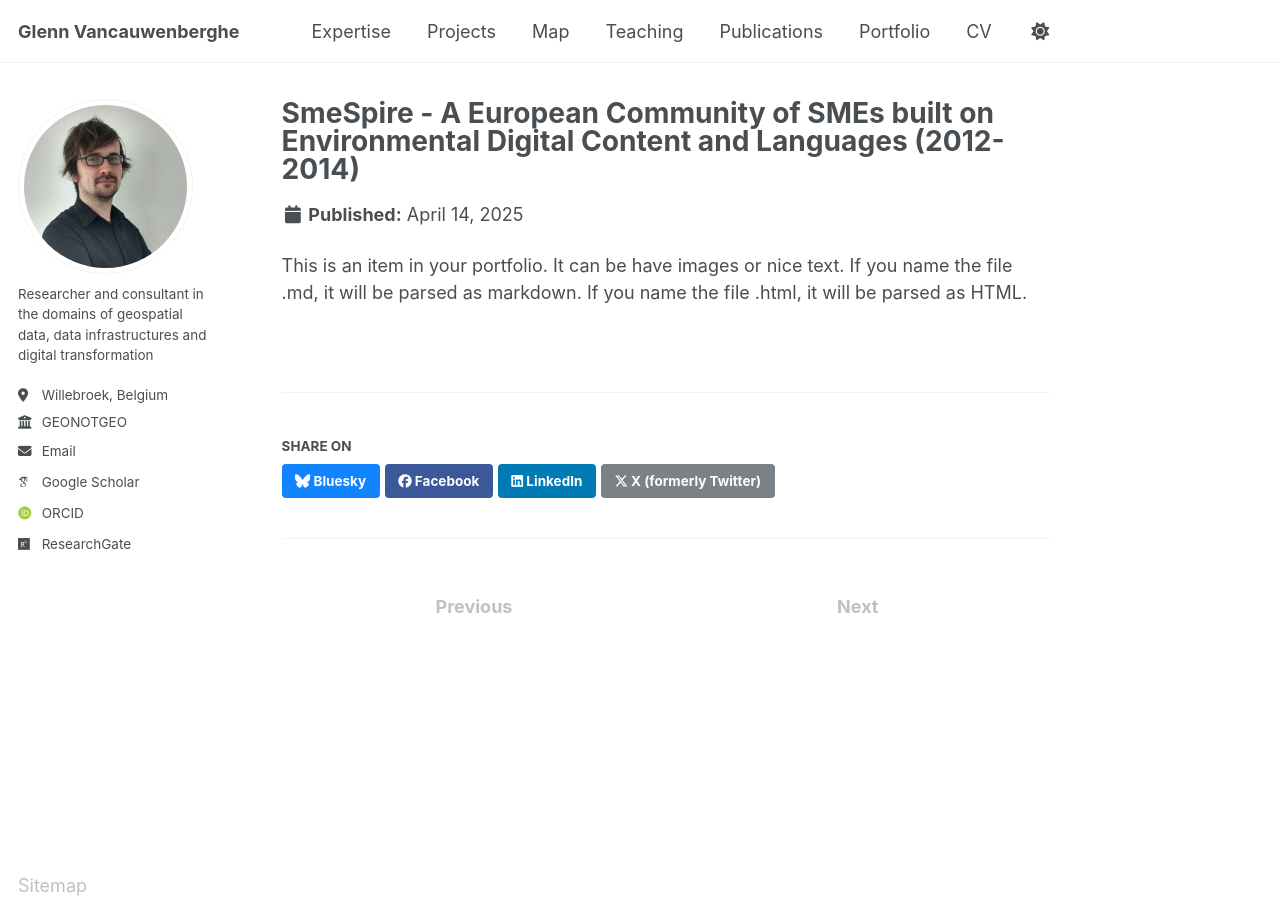
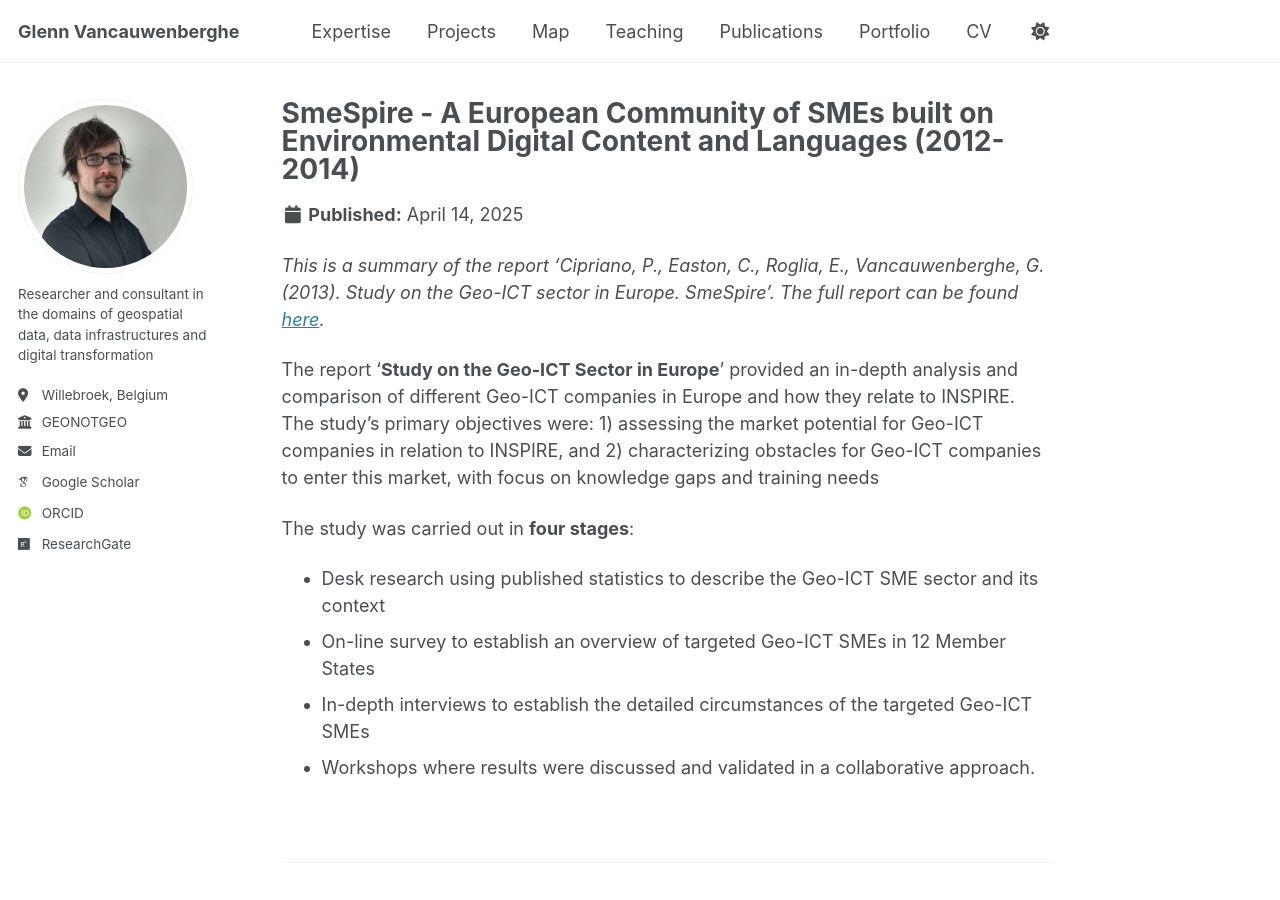
Before and after one commit to GVancauwenberghe/gvancauwenberghe.github.io, a Jekyll site: the page built from _portfolio/portfolio-2.md, in a window 1280 px wide and 900 px high. Built offline with Jekyll 4.4.1, drawn with Linux system fonts in a browser that asks for light colours; some web fonts are replaced.

Commit message:
Update portfolio-2.md

```diff
--- a/_portfolio/portfolio-2.md
+++ b/_portfolio/portfolio-2.md
@@ -4,4 +4,12 @@
 collection: portfolio
 ---
 
-This is an item in your portfolio. It can be have images or nice text. If you name the file .md, it will be parsed as markdown. If you name the file .html, it will be parsed as HTML.
+_This is a summary of the report 'Cipriano, P., Easton, C., Roglia, E., Vancauwenberghe, G. (2013). Study on the Geo-ICT sector in Europe. SmeSpire'. The full report can be found [here](http://www.smespire.eu/published-by-smespire-the-first-study-on-the-geo-ict-sector-in-europe)._
+
+The report '**Study on the Geo-ICT Sector in Europe**' provided an in-depth analysis and comparison of different Geo-ICT companies in Europe and how they relate to INSPIRE. The study’s primary objectives were: 1) assessing the market potential for Geo-ICT companies in relation to INSPIRE, and 2) characterizing obstacles for Geo-ICT companies to enter this market, with focus on knowledge gaps and training needs
+
+The study was carried out in **four stages**:
+* Desk research using published statistics to describe the Geo-ICT SME sector and its context
+* On-line survey to establish an overview of targeted Geo-ICT SMEs in 12 Member States
+* In-depth interviews to establish the detailed circumstances of the targeted Geo-ICT SMEs
+* Workshops where results were discussed and validated in a collaborative approach.
```
